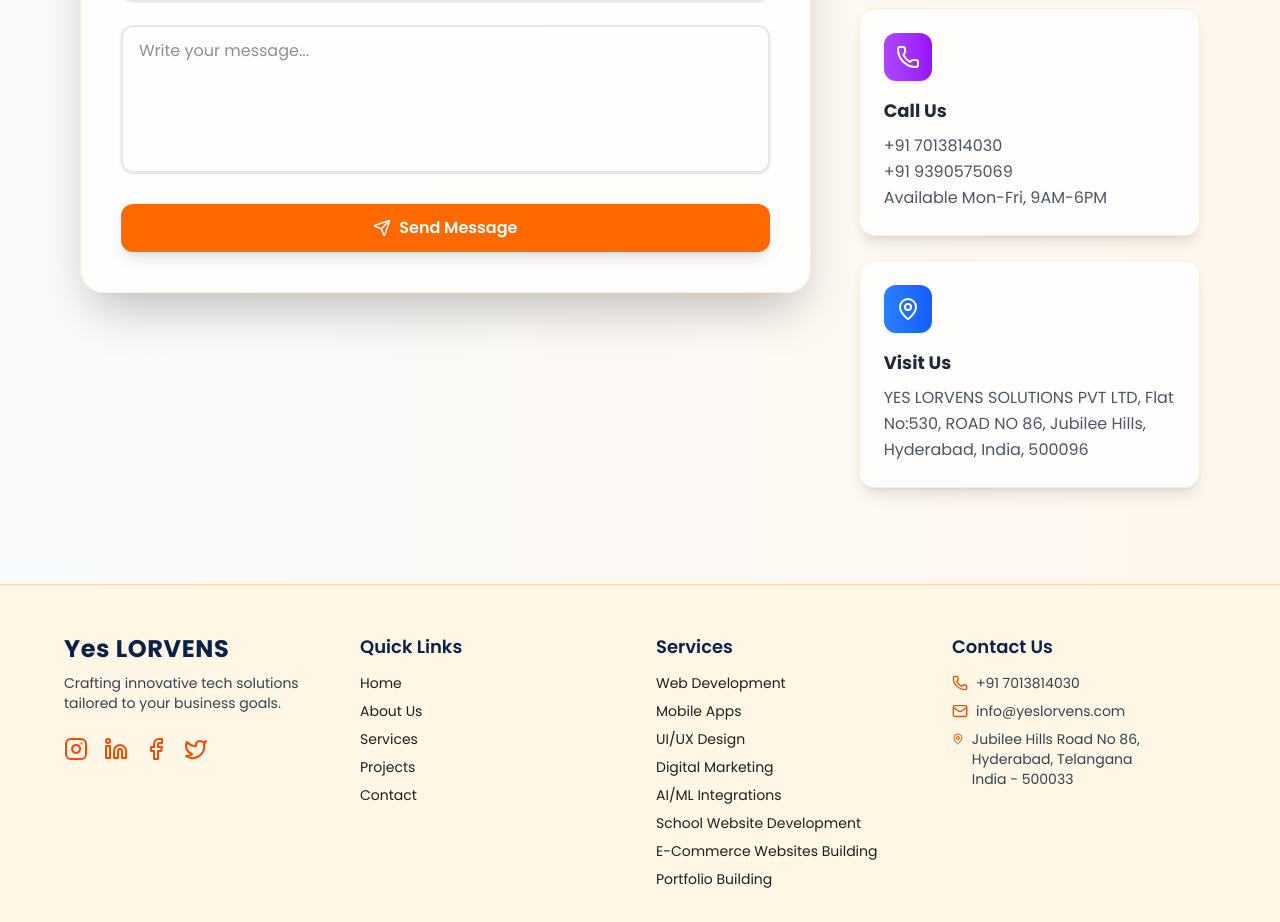
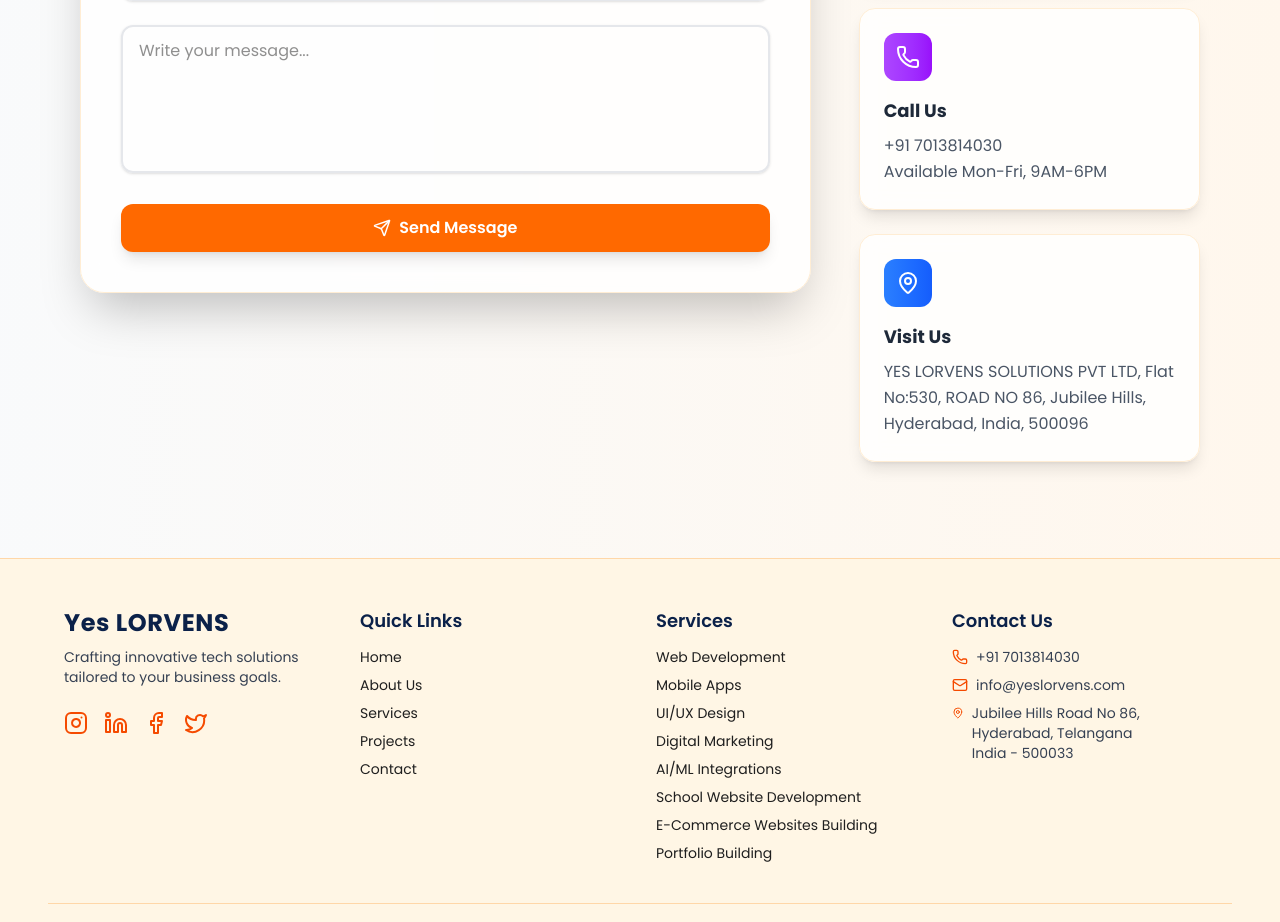
Before and after one commit to LorvensITSolutions/lorvens-v1, a React (Vite) app: page /contact in a window 1280 px wide. Shown: the part 1080-2002 px from the top of the page. Built offline with nearby package versions, Linux system fonts and the light colour scheme.

Commit message:
Update ContactPage.jsx

```diff
--- a/src/Pages/ContactPage.jsx
+++ b/src/Pages/ContactPage.jsx
@@ -213,7 +213,7 @@
               <ContactInfoCard
                 icon={Phone}
                 title="Call Us"
-                info={`+91 7013814030\n+91 9390575069\nAvailable Mon-Fri, 9AM-6PM`}
+                info={`+91 7013814030\nAvailable Mon-Fri, 9AM-6PM`}
                 delay={0.3}
                 gradient="from-purple-500 to-purple-600"
               />
```
